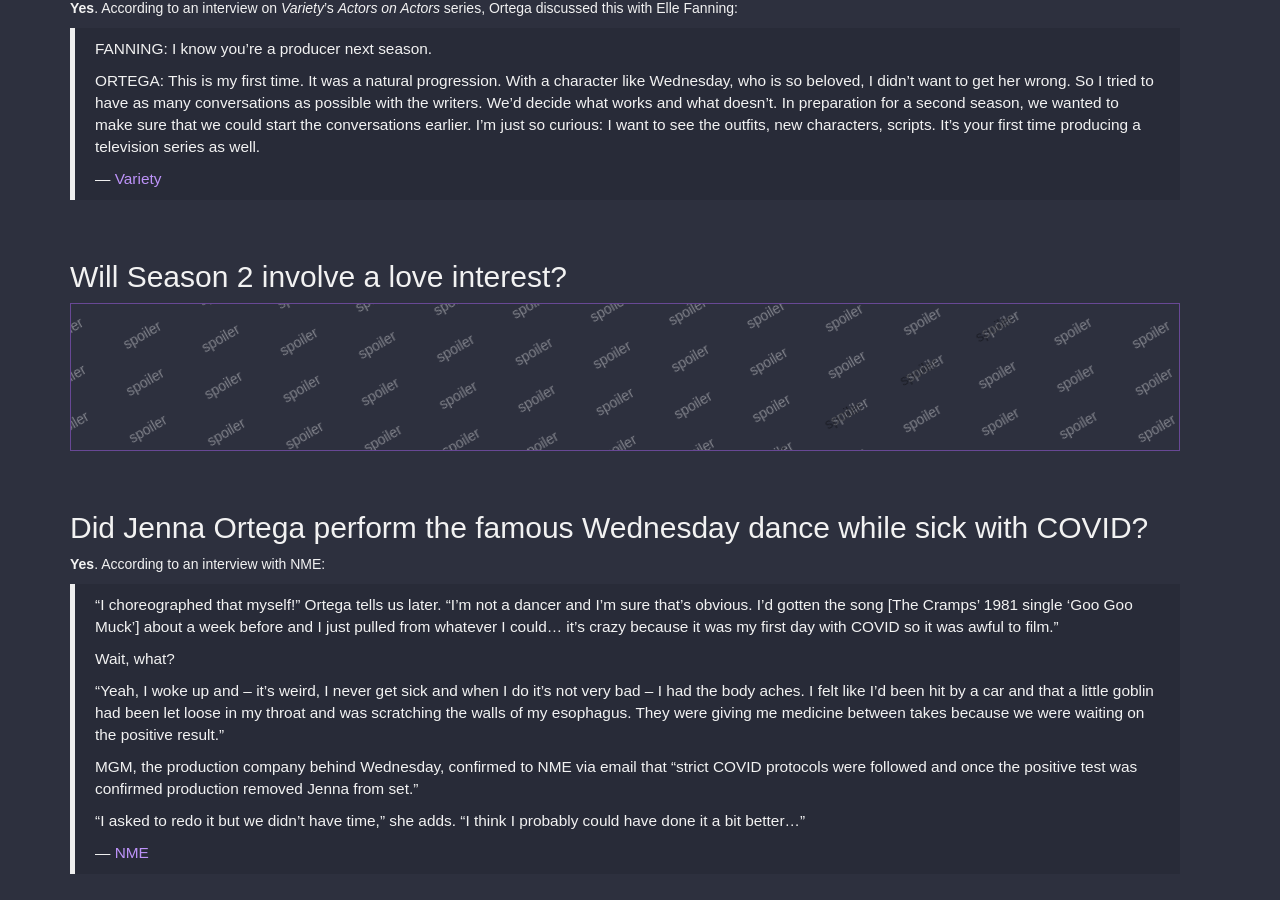
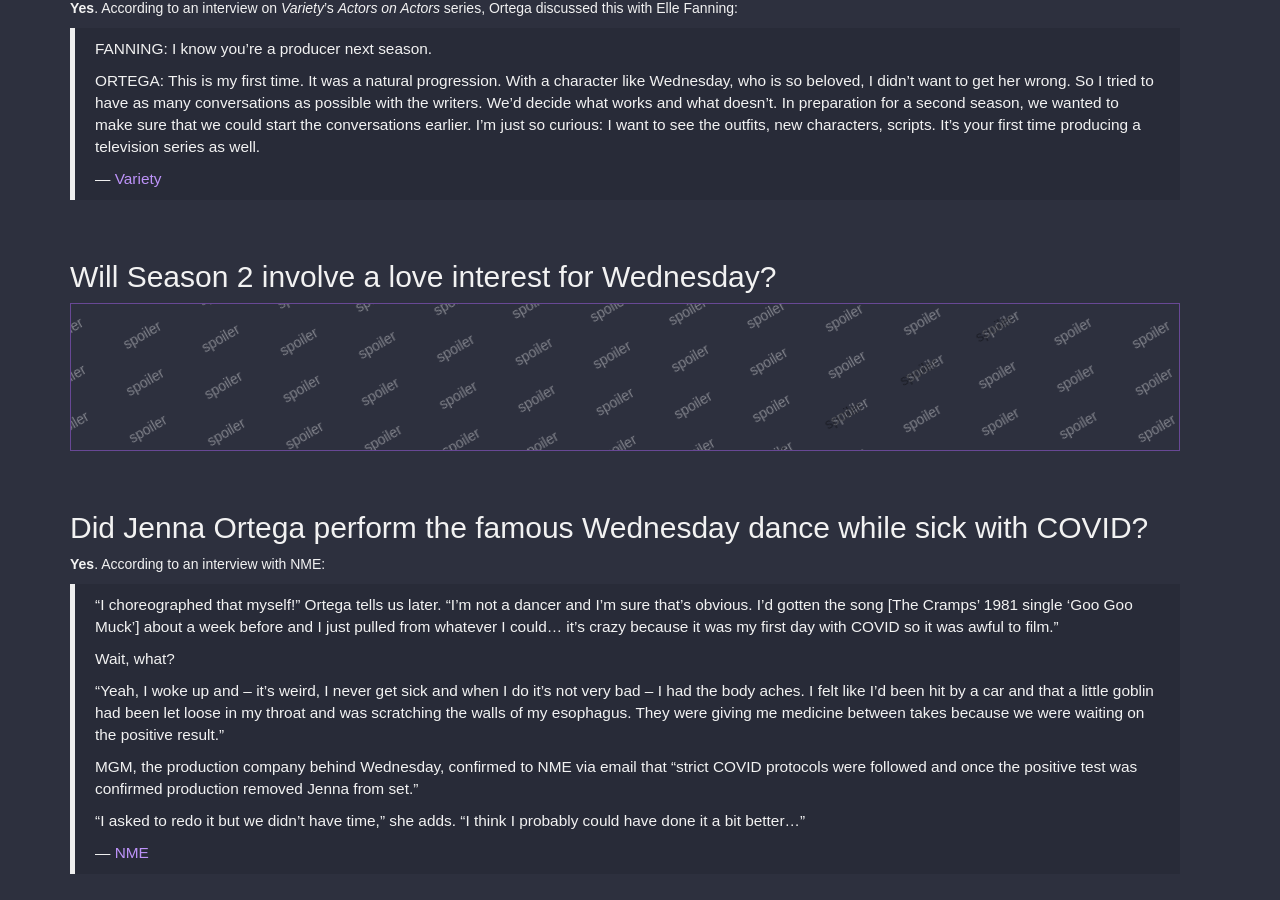
Before and after one commit to Totengeist/wednesdayseries.com, a Jekyll site: the page built from faq.md, in a window 1280 px wide and 900 px high, scrolled down 1043 px. Built offline with Jekyll 4.4.1, drawn with Linux system fonts in a browser that asks for light colours; nearby versions of some CDN libraries.

Commit message:
FAQ: clarify question and remove extraneous name from quote

```diff
--- a/faq.md
+++ b/faq.md
@@ -42,13 +42,13 @@
 >
 > &mdash; [Variety][variety-1235631696]
 
-## Will Season 2 involve a love interest?
+## Will Season 2 involve a love interest for Wednesday?
 
 <div class="spoiler"><div markdown="1">
 
 **Unlikely**. Unfortunately for Wenclair, Wyler, and Wavier shippers, Ortaga shared the following spoilers in an interview for *Variety*'s *Actors on Actors*.
 
-> ORTEGA: It’s still coming together, but we’ve decided we want to lean into the horror more. We’re ditching any romantic love interest, which is really great. We’re going to get bolder, more dark. I’ve never had to do a serious period piece before. Was there anything you have to do to make sure things are accurate?
+> It’s still coming together, but we’ve decided we want to lean into the horror more. We’re ditching any romantic love interest, which is really great. We’re going to get bolder, more dark. I’ve never had to do a serious period piece before. Was there anything you have to do to make sure things are accurate?
 >
 > &mdash; [Variety][variety-1235631696]
 
```
